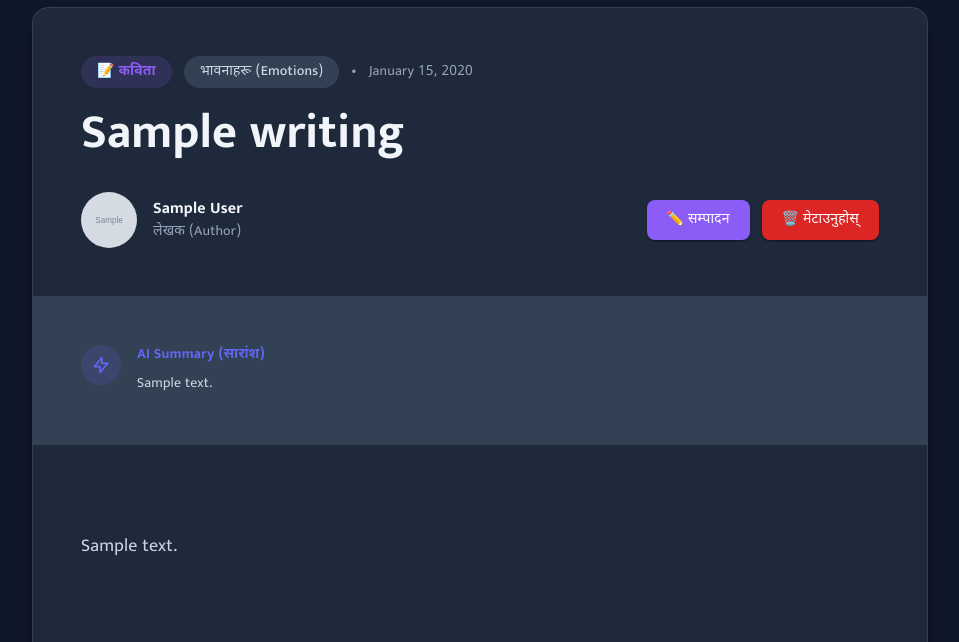
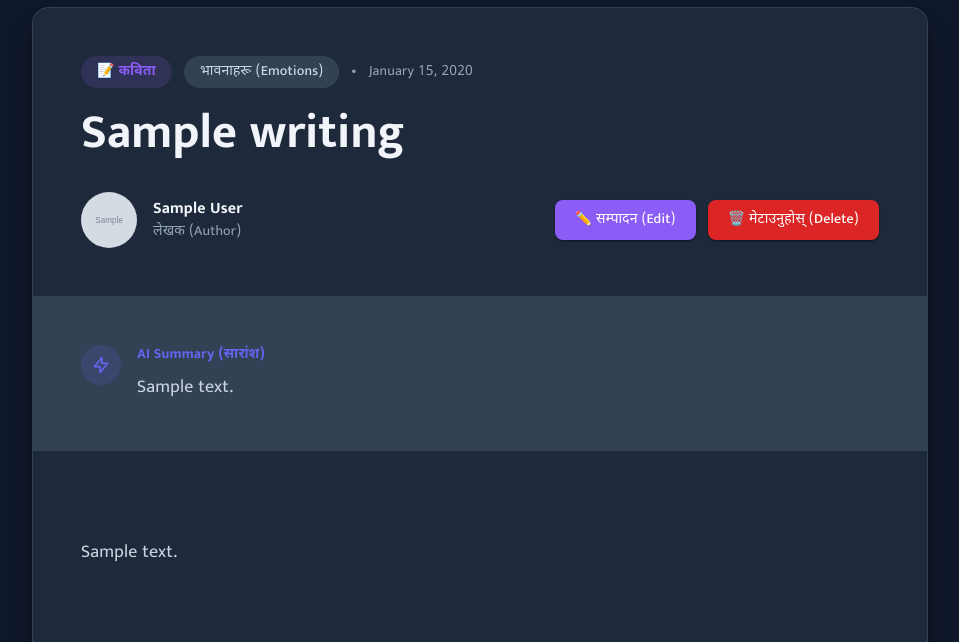
Before and after one commit to sarojsap/WordGhar, a Django app: a page that uses writings/templates/writings/writing_detail.html in a window 1280 px wide. Shown: the part 146-788 px from the top of the page, without its empty margins (160-1119 px from the left). Run offline with Django 5.2, Linux system fonts and the light colour scheme; a user stored in the database is signed in; tables that the repository leaves empty hold one stand-in row (values such as "Sample post"); grey boxes marked "Sample" are stand-in pictures; some libraries are stand-ins or nearby versions.

Commit message:
Minor UI changes on post detail page

```diff
--- a/writings/templates/writings/writing_detail.html
+++ b/writings/templates/writings/writing_detail.html
@@ -63,11 +63,11 @@
                 <div class="flex gap-3">
                     <a href="{% url 'writing_update' writing.slug %}"
                        class="theme-btn-secondary px-5 py-2.5 rounded-lg text-sm font-medium theme-shadow-sm hover:theme-shadow">
-                        ✏️ सम्पादन
+                        ✏️ सम्पादन (Edit)
                     </a>
                     <a href="{% url 'writing_delete' writing.slug %}"
                        class="bg-red-600 hover:bg-red-700 text-white px-5 py-2.5 rounded-lg text-sm font-medium theme-transition theme-shadow-sm hover:theme-shadow">
-                        🗑️ मेटाउनुहोस्
+                        🗑️ मेटाउनुहोस् (Delete)
                     </a>
                 </div>
                 {% endif %}
@@ -87,7 +87,7 @@
                 </div>
                 <div class="flex-1">
                     <h3 class="text-sm font-bold theme-accent-primary mb-2">AI Summary (सारांश)</h3>
-                    <div class="text-sm theme-text-secondary leading-relaxed">
+                    <div class="text-lg theme-text-secondary leading-relaxed">
                         {{ writing.summary|linebreaks }}
                     </div>
                 </div>
```
